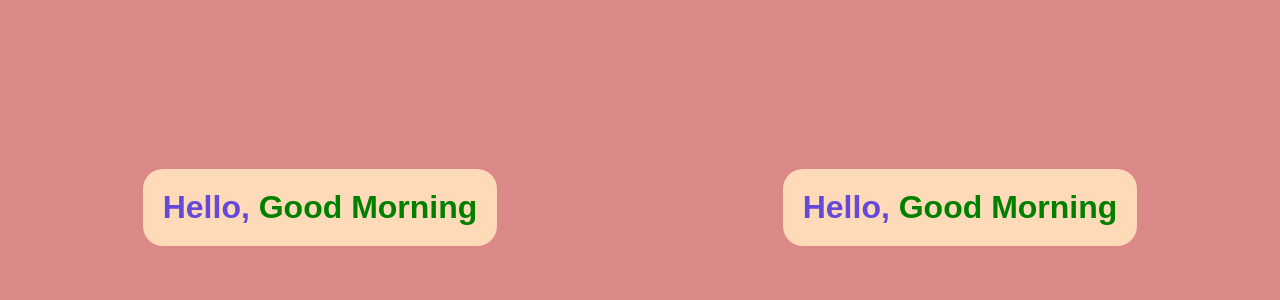
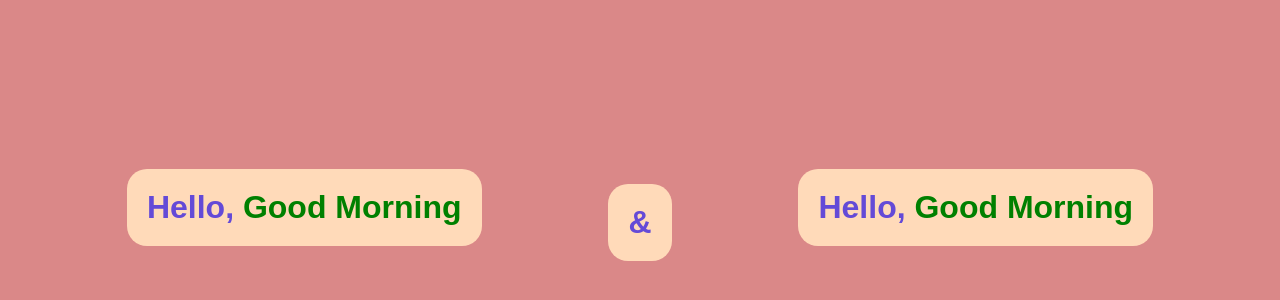
Before and after one commit to VedantDhepe/Greeting-Project, a React (Create React App) app: page / in a window 1280 px wide. Shown: the part 148-448 px from the top of the page. Built offline with nearby package versions, Linux system fonts and the light colour scheme.

Commit message:
seventh commit

```diff
--- a/src/index.js
+++ b/src/index.js
@@ -7,6 +7,7 @@ import App from './App';
 ReactDOM.render(
   <>
   <App></App>
+  <h1>&</h1>
   <App></App>
   </>
 ,
```
